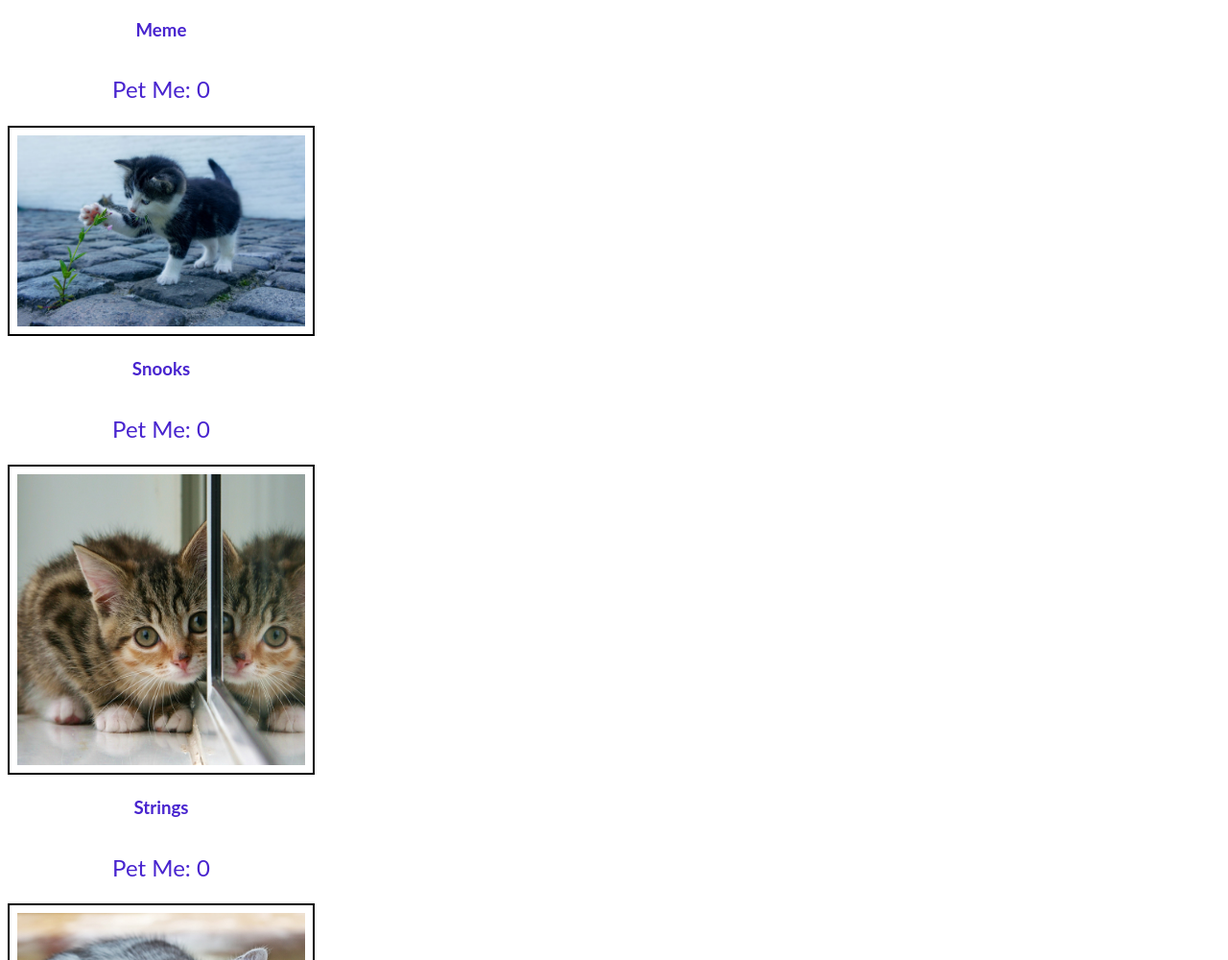
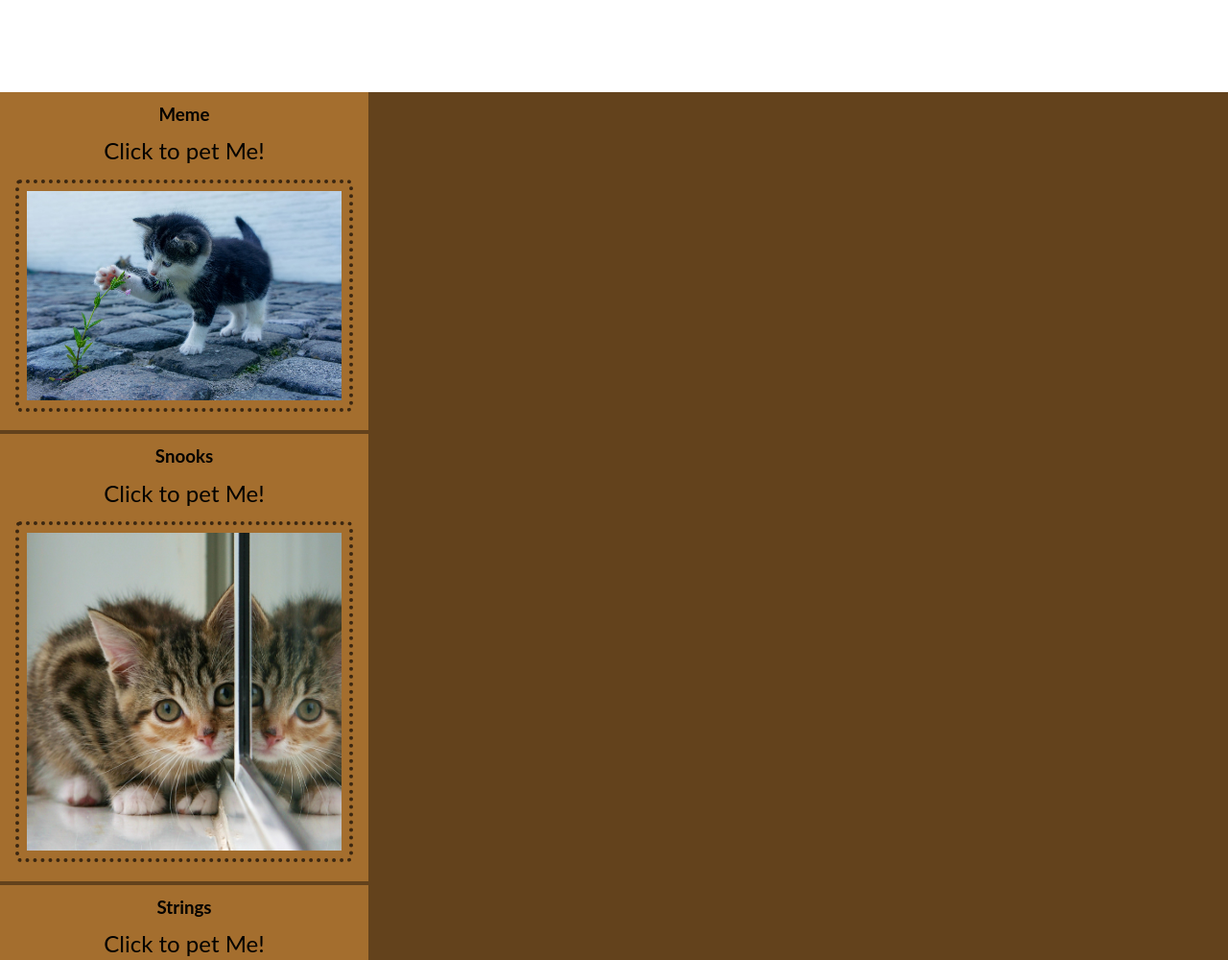
Before and after one commit to ryhanlon/Front-End_Apps, a website: page cat_clicker/index.html in a window 1280 px wide. Shown: the top 1000 px of the page at 96% size. Drawn offline with nearby package versions, Linux system fonts and the light colour scheme.

Commit message:
feat: Kitty thumbnails styled

```diff
--- a/cat_clicker/catClicker.js
+++ b/cat_clicker/catClicker.js
@@ -67,14 +67,19 @@ const eventListener = () => {
 
 };
 
+const kittyFeature = () => {
+	let catFeature = document.querySelector('.main-container');
+
+};
+
 
 const kittyThumbnails = (array) => {
-let catGallery = document.querySelector('.thumbnails');
+let catGallery = document.querySelector('.thumbnail-container');
 
 	cats.forEach(cat => {
 		let addCat = `<section class="cat-container">
-		 <h3 class="kitty-name">${cat.name}</h3>
-		 <p class="num-clicks ${cat.name}">Pet Me: 0</p>
+		 <h3 class="kitty-name thum-design">${cat.name}</h3>
+		 <p class="num-clicks thum-design ${cat.name}">Click to pet Me!</p>
 		 <div class="img-holder">
 		 <img id=${cat.name} class="picture" src=${cat.image} alt="Cute kitten">
 		 </div>
@@ -91,3 +96,25 @@ let catGallery = document.querySelector('.thumbnails');
 
 
 kittyThumbnails(cats);
+
+
+
+
+
+//
+// const kittyThumbnails = (array) => {
+// let catGallery = document.querySelector('.thumbnail-container');
+//
+// 	cats.forEach(cat => {
+// 		let addCat = `<section class="cat-container">
+// 		 <h3 class="kitty-name">${cat.name}</h3>
+// 		 <p class="num-clicks ${cat.name}">Pet Me: 0</p>
+// 		 <div class="img-holder">
+// 		 <img id=${cat.name} class="picture" src=${cat.image} alt="Cute kitten">
+// 		 </div>
+// 		 </section>`;
+//
+// 		console.log(cat.image);
+//
+// 		catGallery.innerHTML += addCat;
+// 	});
--- a/cat_clicker/index.html
+++ b/cat_clicker/index.html
@@ -11,9 +11,10 @@
 		<link rel="stylesheet" href="static/css/normalize.css">
 		<link rel="stylesheet" href="static/css/main.css">
 	</head>
-	<body>
 
-		<aside class="thumbnails">
+	<body class="body-container">
+
+		<aside class="thumbnail-container">
 
 		</aside>
 
--- a/cat_clicker/static/css/main.css
+++ b/cat_clicker/static/css/main.css
@@ -22,7 +22,7 @@ html {
     padding: 0;
     /*background: url("../img/background-800px.jpg") fixed;*/
     /*background-size: cover;*/
-    color: #4824cf;
+    color: #030200;
     font-family: 'Lato', sans-serif;
 }
 
@@ -37,20 +37,40 @@ video {
     max-width: 100%;
 }
 
-.main-container {
+.body-container {
     display: grid;
-    grid-template: 5% repeat(5, 1fr) 5% / 2fr 5fr;
+    grid-template: 5% repeat(5, 1fr) 5% / 30% 70%;
     grid-template-areas: "header header"
-                         "kitty-1 feature"
-                         "kitty-2 feature"
-                         "kitty-3 feature"
-                         "kitty-4 feature"
-                         "kitty-5 feature"
+                         "thumbnail feature"
+                         "thumbnail feature"
+                         "thumbnail feature"
+                         "thumbnail feature"
+                         "thumbnail feature"
                          "footer footer";
     justify-items: center;
+    /*background-color: #400711;*/
 }
 
+.thumbnail-container {
+    grid-area: thumbnail;
+    /*display: flex;*/
+    /*justify-content: center;*/
+    /*flex-direction: column;*/
+    /*align-items: center;*/
+    /*width: 100%;*/
+    margin: 0;
+    background-color: #a46e2e;
+    height: 100%;
+    width: 100%;
 
+}
+
+.main-container {
+    grid-area: feature;
+    background-color: #63421c;
+    height: 100%;
+    width: 100%;
+}
 /* ============================
         Navigation
 =============================== */
@@ -60,44 +80,19 @@ video {
 /* ============================
         Kittie Thumbnails
 =============================== */
-.thumbnail-1 {
-    grid-area: kitty-1;
+
+.img-holder {
+    border-bottom: 4px solid #63421c;
+    padding: 2vh;
 }
 
-.thumbnail-2 {
-    grid-area: kitty-2;
+.picture {
+    padding: 1vh;
+    border: 4px dotted #3b2711;
+    border-radius: 5px;
 
 }
 
-.thumbnail-3 {
-    grid-area: kitty-3;
-
-}
-
-.thumbnail-4 {
-    grid-area: kitty-4;
-
-}
-
-.thumbnail-5 {
-    grid-area: kitty-5;
-
-}
-
-.picture {
-
-    padding: 1vh;
-    border: 2px solid black;
-}
-
-.cat-container {
-    display: flex;
-    justify-content: center;
-    flex-direction: column;
-    align-items: center;
-    width: 25%;
-    margin: 1vh;
-}
 
 .kitty-name {
     margin: 1vw 0;
@@ -111,4 +106,14 @@ video {
     justify-content: center;
     /*padding: 0 1vh;*/
     font-size: 3vh;
+    margin: 0;
 }
+
+.thum-design {
+    display: flex;
+    justify-content: center;
+
+
+/* ============================
+        Kittie Feature
+=============================== */
```
